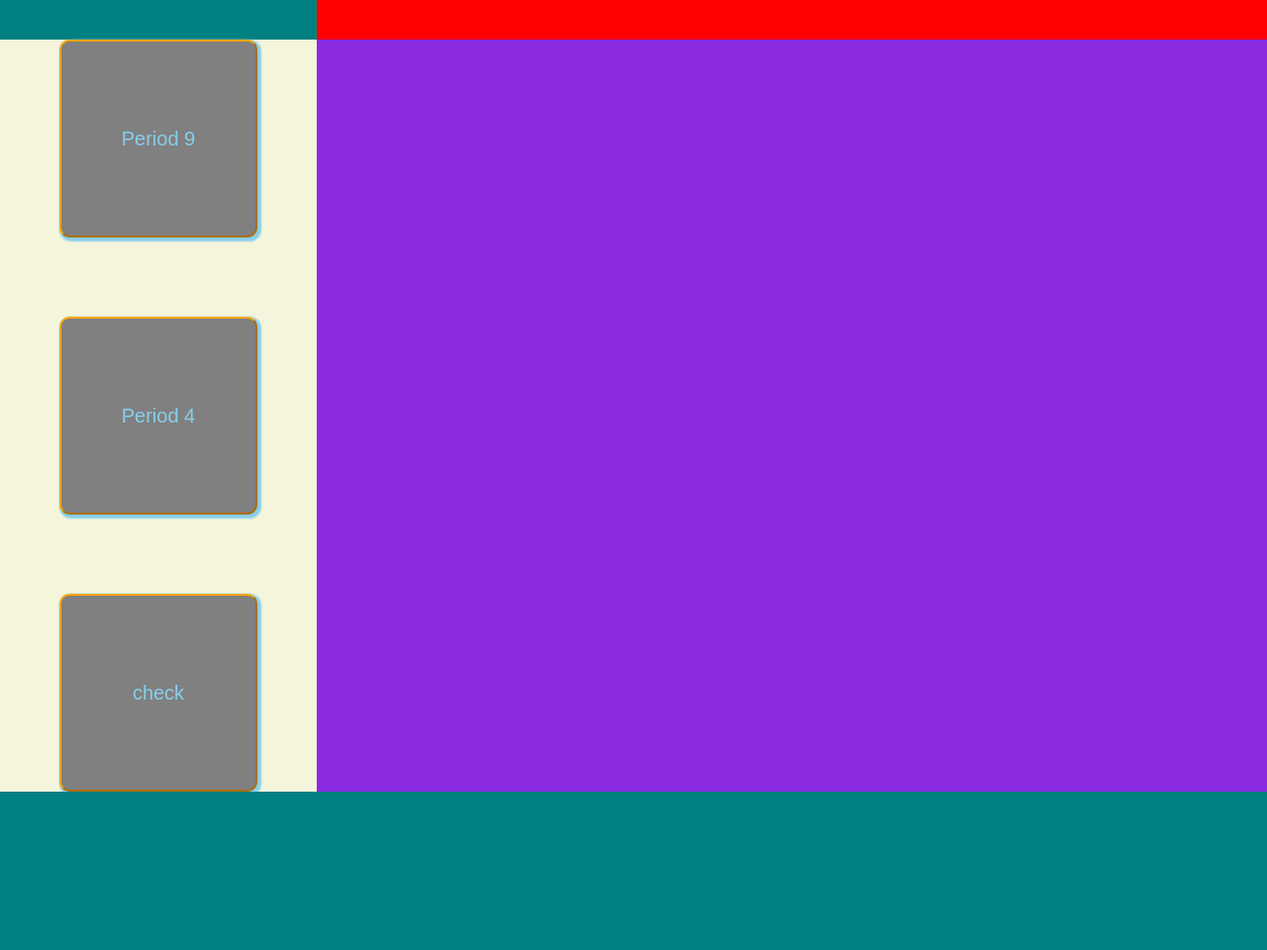
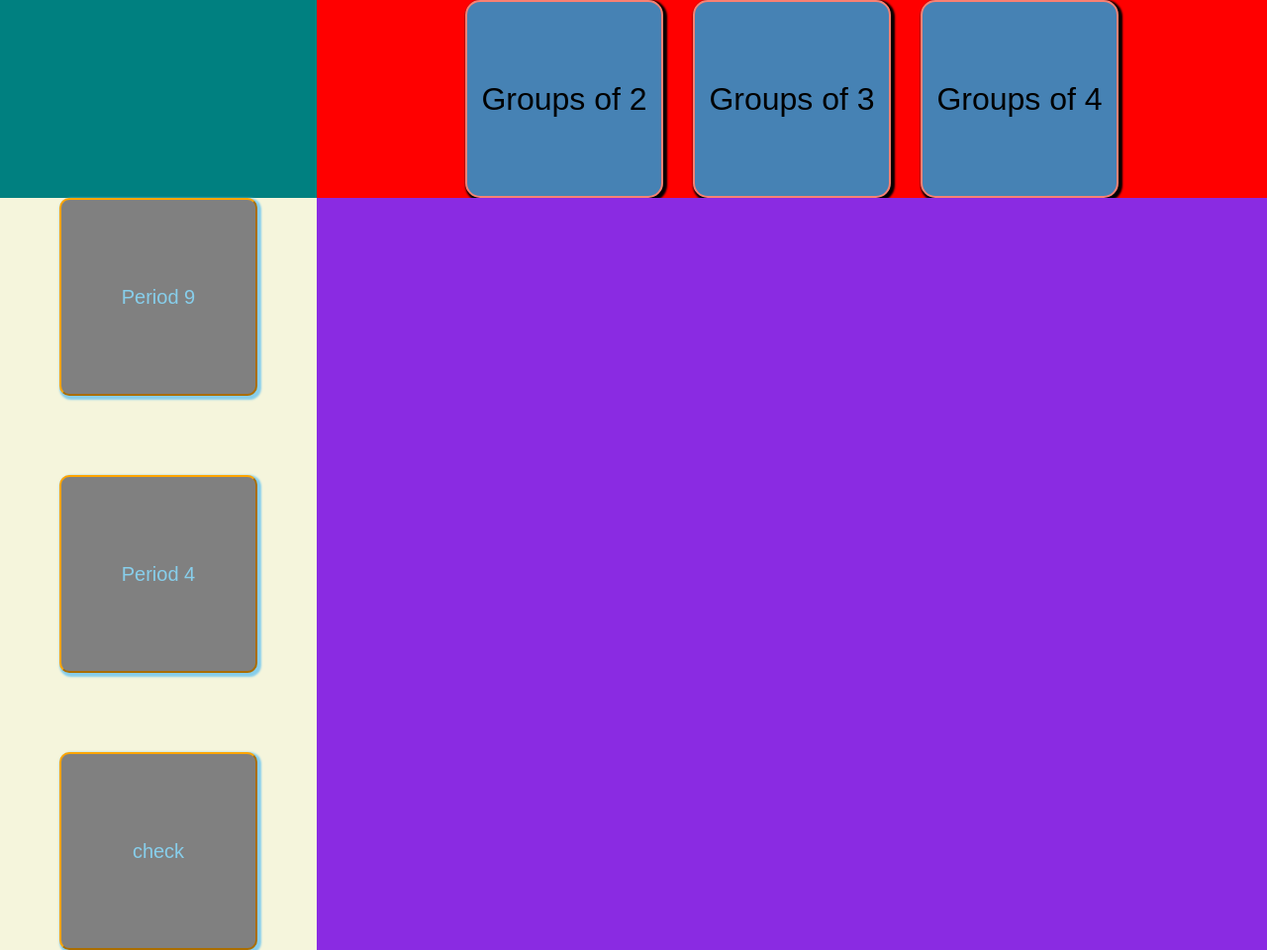
Before and after one commit to leadgfl13/schoolgroups, a plain HTML site: page index.html in a window 1280 px wide. Shown: the whole page at 99% size. Before the commit the page ends 800 px from the top, so only its background shows below. Drawn offline with Linux system fonts and the light colour scheme.

Commit message:
Add buttons for groupsize

```diff
--- a/index.html
+++ b/index.html
@@ -8,8 +8,8 @@
     <script defer src = 'scripts.js'></script>
 </head>
 <body>
-    <div class="topleft"></div>
-    <div class="topright"> </div>
+    <div class="topleft" id = 'topleft'></div>
+    <div class="topright" id = 'topright'> </div>
     <div class="bottomleft" id = 'bottomleft'></div>
     <div class="bottomright" id = 'bottomright'></div>
 
--- a/scripts.js
+++ b/scripts.js
@@ -2,7 +2,16 @@
 let body =document.body
 let bottomleft=document.getElementById('bottomleft')
 let period = 0
-//function for
+let topright =document.getElementById('topright')
+
+period_9=['Jaden','Troy','Ariel', 'Alina','Jackson','Olivia','Toryn','Datavion','Candace','Jayda','Gabbie','Abbie','Callie','Jordan','Takayla','Emil'
+, 'Rodney']
+
+period_4 = ['Angelo','Landyn','Owen','Zach','John','Jackson','Matt','Amarah','Kiana','Lili','Nadia','Javier','Kerrigan',
+'Josiash','Jenna','Miranda','Damien','Gabe','Iziah','Neveah']
+
+
+//function for  making buttons depending on the period
 function makebuttons(period){
     bottomright.innerHTML = ''
     for(let i =0; i<period.length; i++){
@@ -16,7 +25,7 @@ function makebuttons(period){
             console.log(period)
 })}}
 
-// button to create period 9 roster
+//button for period 9
 let period9 = document.createElement('button')
 period9.setAttribute('id', 'selectperiod')
 period9.innerHTML = 'Period 9'
@@ -26,10 +35,10 @@ period9.addEventListener('click', ()=>{
     if(bottomright.innerHTML){
         period9 =['Jaden','Troy','Ariel', 'Alina','Jackson','Olivia','Toryn','Datavion','Candace','Jayda','Gabbie','Abbie','Callie','Jordan','Takayla','Emil'
         , 'Rodney']
-        makebuttons(period9)
+        makebuttons(period_9)
     }
     else{
-    makebuttons(period9)
+    makebuttons(period_9)
         }
     }
 )
@@ -44,23 +53,17 @@ period4.addEventListener('click', ()=>{
     if(bottomright.innerHTML){
         period4 = ['Angelo','Landyn','Owen','Zach','John','Jackson','Matt','Amarah','Kiana','Lili','Nadia','Javier','Kerrigan',
 'Josiash','Jenna','Miranda','Damien','Gabe','Iziah','Neveah']
-        makebuttons(period4)
+        makebuttons(period_4)
     }
     else{
-    makebuttons(period4)
+    makebuttons(period_4)
         }
 
     }
 
 )
 
-period9=['Jaden','Troy','Ariel', 'Alina','Jackson','Olivia','Toryn','Datavion','Candace','Jayda','Gabbie','Abbie','Callie','Jordan','Takayla','Emil'
-, 'Rodney']
-
-period4 = ['Angelo','Landyn','Owen','Zach','John','Jackson','Matt','Amarah','Kiana','Lili','Nadia','Javier','Kerrigan',
-'Josiash','Jenna','Miranda','Damien','Gabe','Iziah','Neveah']
-
-
+//check button just to make sure that THere is a record of which group is selected
 let check = document.createElement('button')
 check.innerHTML = 'check'
 check.setAttribute('id', 'selectperiod')
@@ -76,3 +79,20 @@ check.addEventListener('click',()=>{
         console.log('No period selected')
     }
 })
+
+//buttons for which grouping
+let group2 = document.createElement('button')
+group2.setAttribute('id','groups')
+group2.innerHTML = 'Groups of 2'
+topright.append(group2)
+
+
+let group3 = document.createElement('button')
+group3.setAttribute('id','groups')
+group3.innerHTML = 'Groups of 3'
+topright.append(group3)
+
+let group4 = document.createElement('button')
+group4.setAttribute('id','groups')
+group4.innerHTML = 'Groups of 4'
+topright.append(group4)
--- a/style.css
+++ b/style.css
@@ -53,3 +53,20 @@ body{
     grid-template-rows:(1fr, auto);
     gap:20px;
 }
+
+
+#topright{
+    display:flex;
+    gap:30px;
+    justify-content:center;
+    align-items:center;
+}
+#groups{
+    border:2px solid salmon;
+    height:200px;
+    width:200px;
+    background-color:steelblue;
+    font-size:32px;
+    box-shadow: 2px 2px 2px 2px;
+    border-radius:15px;
+}
```
